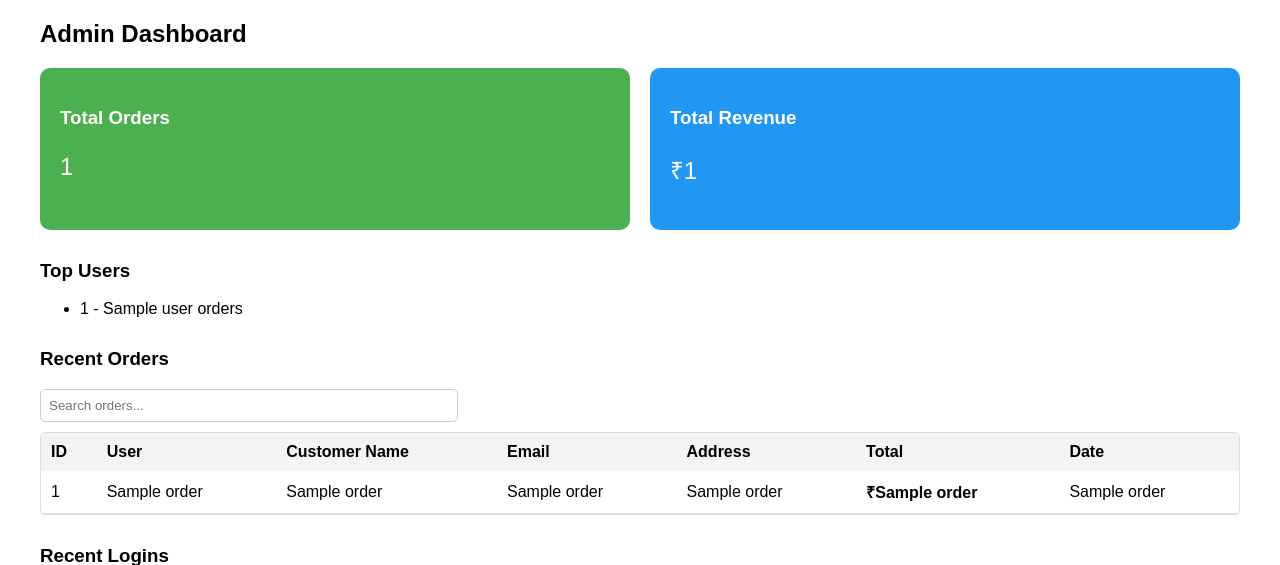
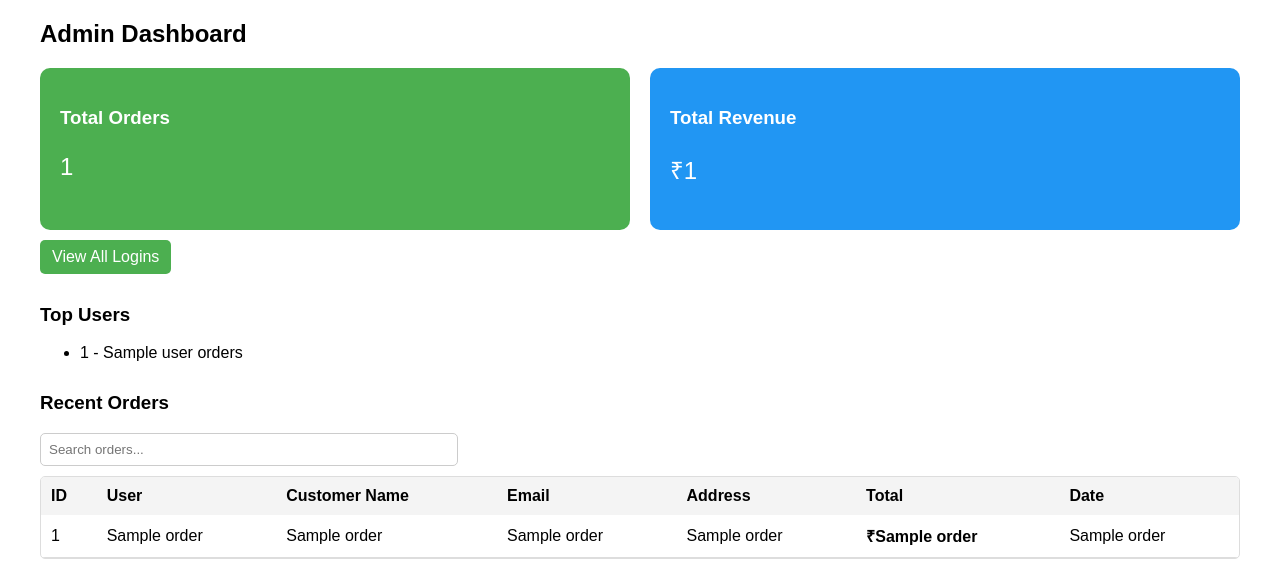
Before and after one commit to gamesfanfreefire-lab/AyurvedaWebsite, a Flask app: template templates/admin_dashboard.html in a window 1280 px wide. Shown: the part 79-644 px from the top of the page. Run offline with Flask 3, Linux system fonts and the light colour scheme; the template is opened without the code that fills it: most values are stand-ins (such as "Sample title", 1, 10 or a date in 2020).

Commit message:
Update admin_dashboard.html

```diff
--- a/templates/admin_dashboard.html
+++ b/templates/admin_dashboard.html
@@ -14,6 +14,7 @@
         <p style="font-size:24px;">₹{{ total_revenue }}</p>
     </div>
 </div>
+<a href="{{ url_for('admin_logins') }}" style="display:inline-block;margin-top:10px;color:white;background:#4CAF50;padding:8px 12px;border-radius:5px;text-decoration:none;">View All Logins</a>
 
 <h3 style="margin-top:30px;">Top Users</h3>
 <ul>
```
